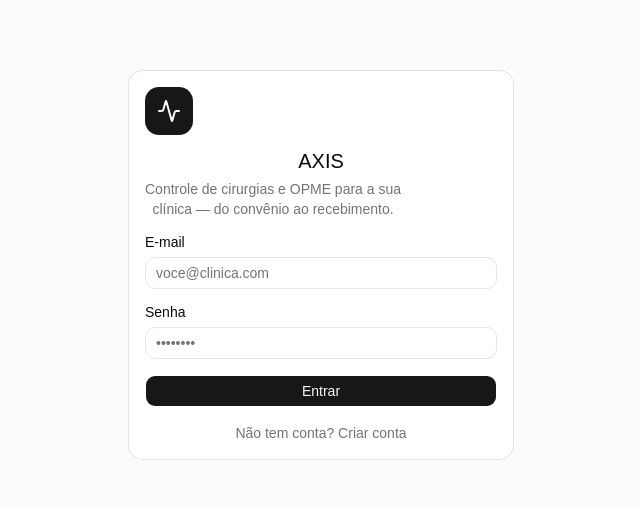
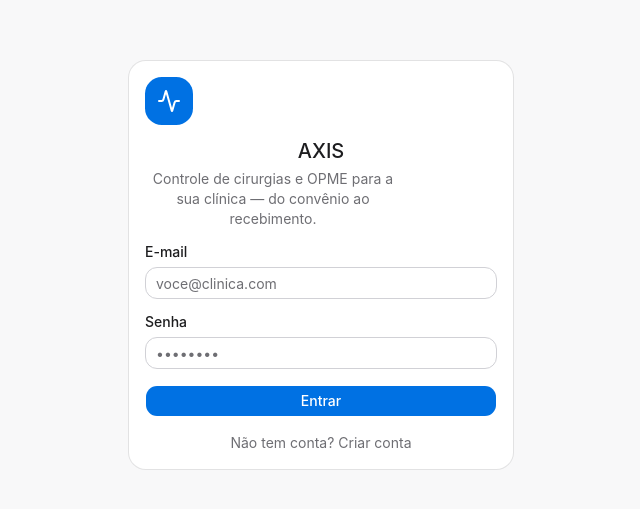
Before and after one commit to rubensbmelo/projeto-axis, a React (Vite) app in the folder frontend/: page /relatorios in a window 1280 px wide. Shown: the part 135-644 px from the top of the page, without its empty margins (319-959 px from the left). Built offline with nearby package versions, Linux system fonts and the light colour scheme; no server answers.

Commit message:
Aplica sistema Apple HIG ao painel

```diff
--- a/frontend/src/index.css
+++ b/frontend/src/index.css
@@ -1,15 +1,22 @@
 @import "tailwindcss";
 @import "tw-animate-css";
 @import "shadcn/tailwind.css";
-@import "@fontsource-variable/geist";
 
 @custom-variant dark (&:is(.dark *));
 
 @theme inline {
     --font-heading: var(--font-sans);
-    --font-sans: 'Geist Variable', sans-serif;
+    --font-sans: -apple-system, "SF Pro Display", "SF Pro Text", Inter, sans-serif;
     --ease-axis-out: cubic-bezier(0.23, 1, 0.32, 1);
     --ease-axis-in-out: cubic-bezier(0.77, 0, 0.175, 1);
+    --color-success: var(--success);
+    --color-warning: var(--warning);
+    --color-danger: var(--danger);
+    --color-status-authorized: var(--status-authorized);
+    --color-status-received-bg: var(--status-received-bg);
+    --color-status-received-text: var(--status-received-text);
+    --color-status-billed-bg: var(--status-billed-bg);
+    --color-status-billed-text: var(--status-billed-text);
     --color-sidebar-ring: var(--sidebar-ring);
     --color-sidebar-border: var(--sidebar-border);
     --color-sidebar-accent-foreground: var(--sidebar-accent-foreground);
@@ -53,38 +60,47 @@
 :root {
     --ease-axis-out: cubic-bezier(0.23, 1, 0.32, 1);
     --ease-axis-in-out: cubic-bezier(0.77, 0, 0.175, 1);
-    --background: oklch(1 0 0);
-    --foreground: oklch(0.145 0 0);
-    --card: oklch(1 0 0);
-    --card-foreground: oklch(0.145 0 0);
-    --popover: oklch(1 0 0);
-    --popover-foreground: oklch(0.145 0 0);
-    --primary: oklch(0.205 0 0);
-    --primary-foreground: oklch(0.985 0 0);
-    --secondary: oklch(0.97 0 0);
-    --secondary-foreground: oklch(0.205 0 0);
-    --muted: oklch(0.97 0 0);
-    --muted-foreground: oklch(0.556 0 0);
-    --accent: oklch(0.97 0 0);
-    --accent-foreground: oklch(0.205 0 0);
-    --destructive: oklch(0.577 0.245 27.325);
-    --border: oklch(0.922 0 0);
-    --input: oklch(0.922 0 0);
-    --ring: oklch(0.708 0 0);
-    --chart-1: oklch(0.87 0 0);
-    --chart-2: oklch(0.556 0 0);
-    --chart-3: oklch(0.439 0 0);
-    --chart-4: oklch(0.371 0 0);
-    --chart-5: oklch(0.269 0 0);
-    --radius: 0.625rem;
-    --sidebar: oklch(0.985 0 0);
-    --sidebar-foreground: oklch(0.145 0 0);
-    --sidebar-primary: oklch(0.205 0 0);
-    --sidebar-primary-foreground: oklch(0.985 0 0);
-    --sidebar-accent: oklch(0.97 0 0);
-    --sidebar-accent-foreground: oklch(0.205 0 0);
-    --sidebar-border: oklch(0.922 0 0);
-    --sidebar-ring: oklch(0.708 0 0);
+    /* Paleta Apple HIG */
+    --background: #FAFAF9;
+    --foreground: #1D1D1F;
+    --card: #FFFFFF;
+    --card-foreground: #1D1D1F;
+    --popover: #FFFFFF;
+    --popover-foreground: #1D1D1F;
+    --primary: #0071E3;
+    --primary-foreground: #FFFFFF;
+    --secondary: #F2F2F7;
+    --secondary-foreground: #1D1D1F;
+    --muted: #F5F5F7;
+    --muted-foreground: #6E6E73;
+    --accent: #F2F2F7;
+    --accent-foreground: #1D1D1F;
+    --destructive: #FF3B30;
+    --border: #E5E5EA;
+    --input: #D1D1D6;
+    --ring: #0071E3;
+    --success: #34C759;
+    --warning: #FF9F0A;
+    --danger: #FF3B30;
+    --status-authorized: #8E8E93;
+    --status-received-bg: #ECFDF3;
+    --status-received-text: #16803C;
+    --status-billed-bg: #FFF7E6;
+    --status-billed-text: #9A6700;
+    --chart-1: #0071E3;
+    --chart-2: #34C759;
+    --chart-3: #FF9F0A;
+    --chart-4: #6E6E73;
+    --chart-5: #1D1D1F;
+    --radius: 0.75rem;
+    --sidebar: #FAFAF9;
+    --sidebar-foreground: #1D1D1F;
+    --sidebar-primary: #0071E3;
+    --sidebar-primary-foreground: #FFFFFF;
+    --sidebar-accent: #F2F2F7;
+    --sidebar-accent-foreground: #1D1D1F;
+    --sidebar-border: #E5E5EA;
+    --sidebar-ring: #0071E3;
 }
 
 .dark {
--- a/frontend/src/lib/status.ts
+++ b/frontend/src/lib/status.ts
@@ -22,13 +22,13 @@ export const STATUS_LABELS: Record<string, string> = {
 // Variante do Badge + cor semântica por status. Realizado/pago já não ficam
 // idênticos (verde neutro vs. verde forte).
 export const STATUS_BADGE: Record<string, { variant: string; className?: string }> = {
-  solicitado: { variant: "outline", className: "text-sky-700" },
-  autorizado: { variant: "outline", className: "text-blue-700" },
-  agendado: { variant: "secondary", className: "text-purple-700" },
-  realizado: { variant: "default", className: "bg-green-600 text-white" },
-  faturado: { variant: "outline", className: "text-amber-700" },
-  pago: { variant: "default", className: "bg-emerald-600 text-white" },
-  cancelado: { variant: "destructive", className: "" },
+  solicitado: { variant: "secondary", className: "bg-slate-100 text-slate-700" },
+  autorizado: { variant: "secondary", className: "bg-slate-100 text-status-authorized" },
+  agendado: { variant: "secondary", className: "bg-indigo-50 text-indigo-700" },
+  realizado: { variant: "secondary", className: "bg-status-received-bg text-status-received-text" },
+  faturado: { variant: "secondary", className: "bg-status-billed-bg text-status-billed-text" },
+  pago: { variant: "secondary", className: "bg-status-received-bg text-status-received-text" },
+  cancelado: { variant: "secondary", className: "bg-slate-100 text-slate-600" },
 };
 
 export function statusLabel(s?: string | null): string {
--- a/frontend/src/pages/ReportsPage.tsx
+++ b/frontend/src/pages/ReportsPage.tsx
@@ -18,6 +18,32 @@ import {
   TableRow,
 } from "@/components/ui/table";
 import { PageLoader } from "@/components/spinner";
+
+function CountUp({ value }: { value: number }) {
+  const [displayValue, setDisplayValue] = useState(0);
+
+  useEffect(() => {
+    const start = performance.now();
+    const duration = 800;
+    let frame = 0;
+
+    const tick = (now: number) => {
+      const progress = Math.min((now - start) / duration, 1);
+      const eased = 1 - Math.pow(1 - progress, 3);
+      setDisplayValue(value * eased);
+      if (progress < 1) frame = requestAnimationFrame(tick);
+    };
+
+    frame = requestAnimationFrame(tick);
+    return () => cancelAnimationFrame(frame);
+  }, [value]);
+
+  return <>{displayValue.toLocaleString("pt-BR", { minimumFractionDigits: 2, maximumFractionDigits: 2 })}</>;
+}
+
+function money(value: number) {
+  return `R$ ${value.toLocaleString("pt-BR", { minimumFractionDigits: 2, maximumFractionDigits: 2 })}`;
+}
 
 function CountTable({
   title,
@@ -91,61 +117,40 @@ export default function ReportsPage() {
   }));
 
   return (
-    <div className="space-y-6">
+    <div className="space-y-8">
       <div>
-        <h2 className="font-heading text-xl font-semibold">Relatórios</h2>
-        <p className="text-sm text-muted-foreground">
+        <h2 className="font-heading text-[22px] font-semibold tracking-[-0.02em]">Painel</h2>
+        <p className="mt-1 text-[13px] text-muted-foreground">
           Visão geral dos casos da sua clínica.
         </p>
       </div>
 
-      <div className="grid grid-cols-1 gap-4 sm:grid-cols-2 lg:grid-cols-4">
-        <Card>
-          <CardHeader>
-            <CardTitle className="text-sm">Total de casos cadastrados</CardTitle>
+      <div className="grid grid-cols-1 gap-4 lg:grid-cols-2">
+        <Card className="min-h-56 border-primary/20 py-6 lg:row-span-2">
+          <CardHeader className="px-6">
+            <CardTitle className="text-[17px] font-normal">Comissão do mês</CardTitle>
+            <p className="text-[13px] text-muted-foreground">Recebimentos registrados neste mês</p>
           </CardHeader>
-          <CardContent>
-            <p className="font-heading text-3xl font-semibold">
-              {summary.total_casos}
+          <CardContent className="mt-auto px-6">
+            <p className="font-heading text-[40px] leading-none font-semibold tracking-[-0.04em] text-primary tabular-nums">
+              <span className="mr-1 text-xl font-normal">R$</span><CountUp value={summary.comissao_do_mes} />
             </p>
           </CardContent>
         </Card>
-        <Card>
-          <CardHeader>
-            <CardTitle className="text-sm">Cirurgias realizadas</CardTitle>
-          </CardHeader>
-          <CardContent>
-            <p className="font-heading text-3xl font-semibold">
-              {summary.cirurgias_realizadas}
-            </p>
-          </CardContent>
-        </Card>
-        <Card>
-          <CardHeader>
-            <CardTitle className="text-sm">Valor total faturado</CardTitle>
-          </CardHeader>
-          <CardContent>
-            <p className="font-heading text-3xl font-semibold">
-              R$ {summary.valor_total_faturado.toLocaleString("pt-BR", {
-                minimumFractionDigits: 2,
-                maximumFractionDigits: 2,
-              })}
-            </p>
-          </CardContent>
-        </Card>
-        <Card className="border-emerald-300/70">
-          <CardHeader>
-            <CardTitle className="text-sm">Total recebido</CardTitle>
-          </CardHeader>
-          <CardContent>
-            <p className="font-heading text-3xl font-semibold">
-              R$ {summary.valor_total_recebido.toLocaleString("pt-BR", {
-                minimumFractionDigits: 2,
-                maximumFractionDigits: 2,
-              })}
-            </p>
-          </CardContent>
-        </Card>
+        <div className="grid grid-cols-1 gap-4 sm:grid-cols-3 lg:grid-cols-2">
+          <Card size="sm" className="py-5">
+            <CardHeader className="px-5"><CardTitle className="text-[13px] font-normal text-muted-foreground">Casos cadastrados</CardTitle></CardHeader>
+            <CardContent className="px-5"><p className="font-heading text-[28px] font-semibold tracking-[-0.03em]">{summary.total_casos}</p></CardContent>
+          </Card>
+          <Card size="sm" className="py-5">
+            <CardHeader className="px-5"><CardTitle className="text-[13px] font-normal text-muted-foreground">Cirurgias realizadas</CardTitle></CardHeader>
+            <CardContent className="px-5"><p className="font-heading text-[28px] font-semibold tracking-[-0.03em]">{summary.cirurgias_realizadas}</p></CardContent>
+          </Card>
+          <Card size="sm" className="py-5 sm:col-span-3 lg:col-span-2">
+            <CardHeader className="px-5"><CardTitle className="text-[13px] font-normal text-muted-foreground">Valor total faturado</CardTitle></CardHeader>
+            <CardContent className="px-5"><p className="font-heading text-[28px] font-semibold tracking-[-0.03em]">{money(summary.valor_total_faturado)}</p></CardContent>
+          </Card>
+        </div>
       </div>
 
       <div className="grid grid-cols-1 gap-4 lg:grid-cols-2">
```
